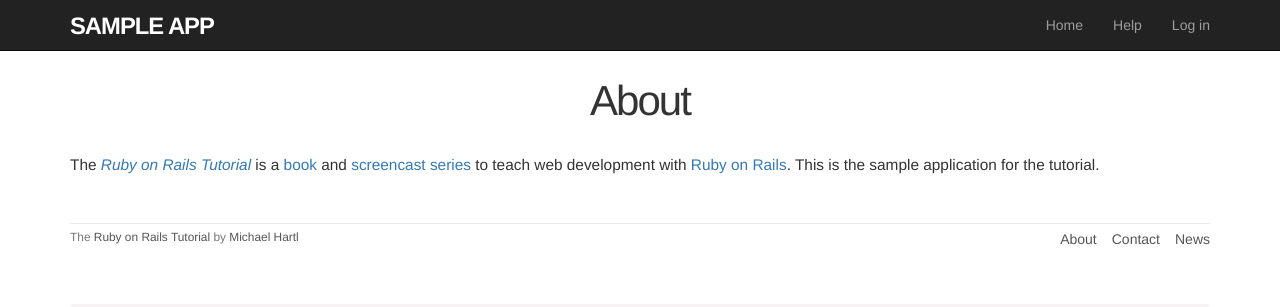
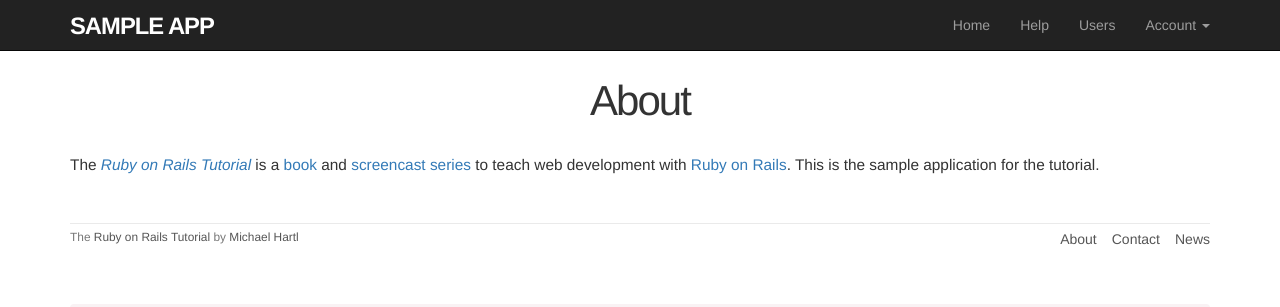
Before and after one commit to leandro842/sample_app, a Rails app: page /about in a window 1280 px wide. Shown: the top 307 px of the page. Run offline with Rails 7, Linux system fonts and the light colour scheme; a user stored in the database is signed in; style sheets or scripts are compiled from the project's sources; some libraries are stand-ins or nearby versions.

Commit message:
A logged-in user with new links and a dropdown menu.

```diff
--- a/app/assets/javascripts/application.js
+++ b/app/assets/javascripts/application.js
@@ -10,6 +10,7 @@
 // Read Sprockets README (https://github.com/rails/sprockets#sprockets-directives) for details
 // about supported directives.
 //
+//= require bootstrap
 //= require jquery
 //= require jquery_ujs
 //= require turbolinks
--- a/app/helpers/sessions_helper.rb
+++ b/app/helpers/sessions_helper.rb
@@ -1,5 +1,14 @@
 module SessionsHelper
+
   def log_in(user)
     session[:user_id] = user.id
   end
+
+  def current_user
+    @current_user ||= User.find_by(id: session[:user_id])
+  end
+
+  def logged_in?
+    !current_user.nil?
+  end
 end
--- a/app/views/layouts/_header.html.erb
+++ b/app/views/layouts/_header.html.erb
@@ -5,7 +5,24 @@
       <ul class="nav navbar-nav navbar-right">
         <li><%= link_to "Home", root_path %></li>
         <li><%= link_to "Help", help_path %></li>
-        <li><%= link_to "Log in", '#' %></li>
+        <% if logged_in? %>
+          <li><%= link_to "Users", '#' %></li>
+          <li class="dropdown">
+            <a href="#" class="dropdown-toggle" data-toggle="dropdown">
+              Account <b class="caret"></b>
+            </a>
+            <ul class="dropdown-menu">
+              <li><%= link_to "Profile", current_user %></li>
+              <li><%= link_to "Settings", '#' %></li>
+              <li class="divider"></li>
+              <li>
+                <%= link_to "Log out", logout_path, method: "delete" %>
+              </li>
+            </ul>
+          </li>
+        <% else %>
+          <li><%= link_to "Log in", login_path %></li>
+        <% end %>
       </ul>
     </nav>
   </div>
```
Also changed, not shown: 5 other files.
